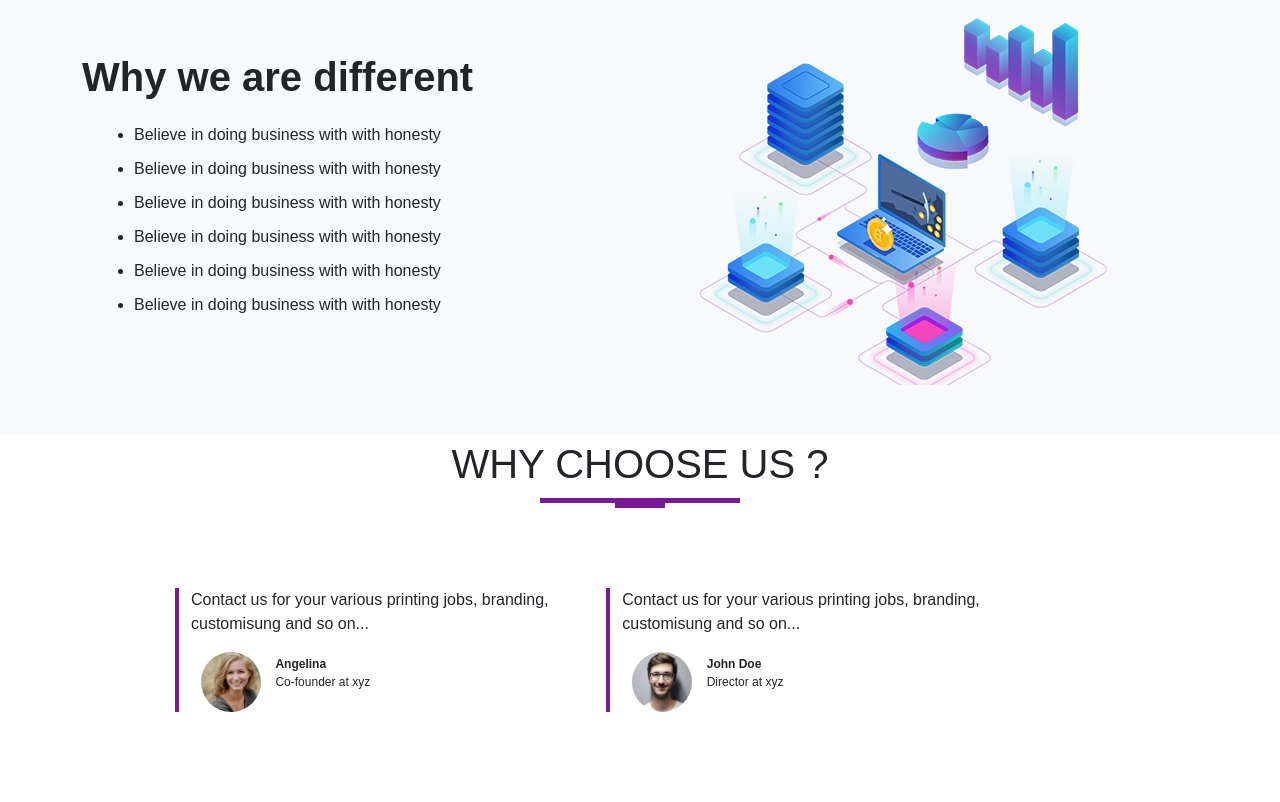
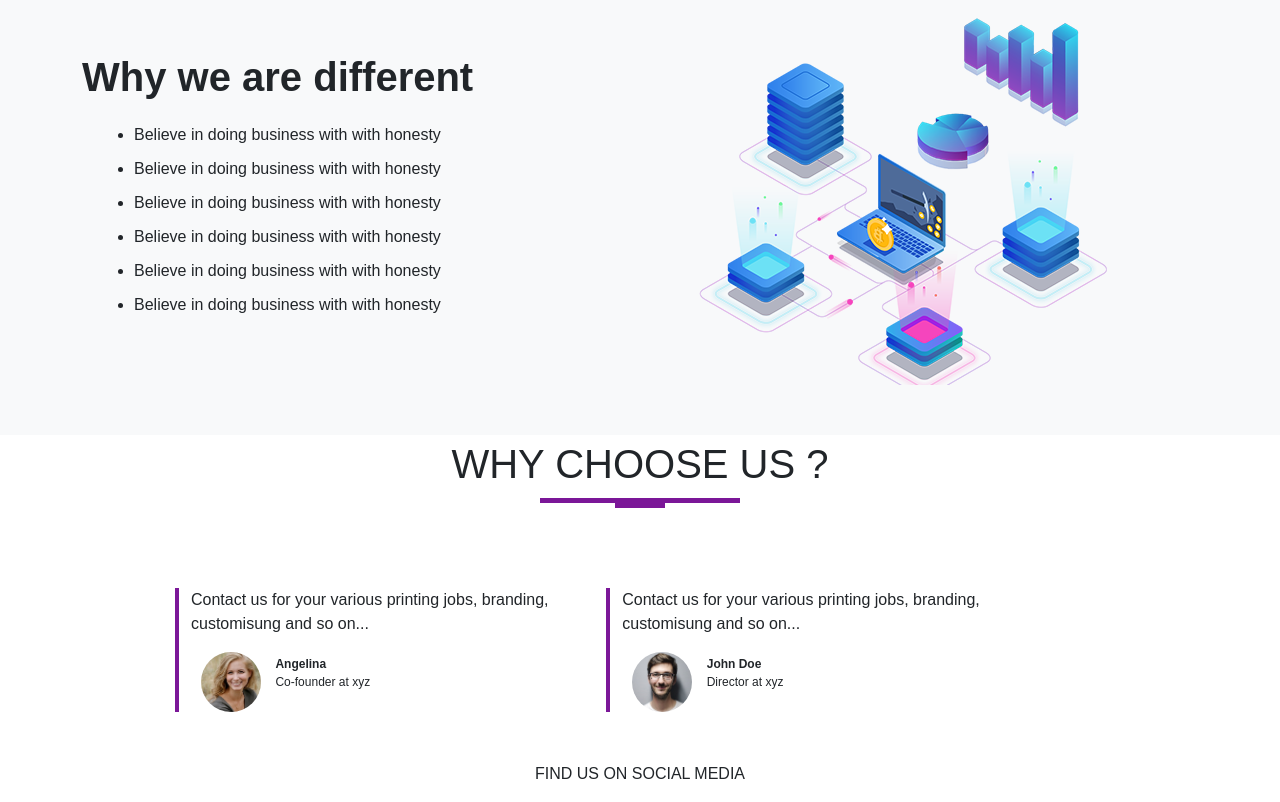
Before and after one commit to Jogbenle/FLAME-PRINT, a plain HTML site: page Index.html in a window 1280 px wide. Shown: the part 1283-2085 px from the top of the page. Before the commit the page ends 2045 px from the top, so only its background shows below. Drawn offline with nearby package versions, Linux system fonts and the light colour scheme.

Commit message:
Add a new section for social media

```diff
--- a/Index.html
+++ b/Index.html
@@ -124,5 +124,12 @@
         </div>
         </section>
 
+        <section id="social-media">
+            <div class="container text-center">
+            <p>FIND US ON SOCIAL MEDIA</p>
+            </div>
+
+        </section>
+
     </body>
 </html>
```
